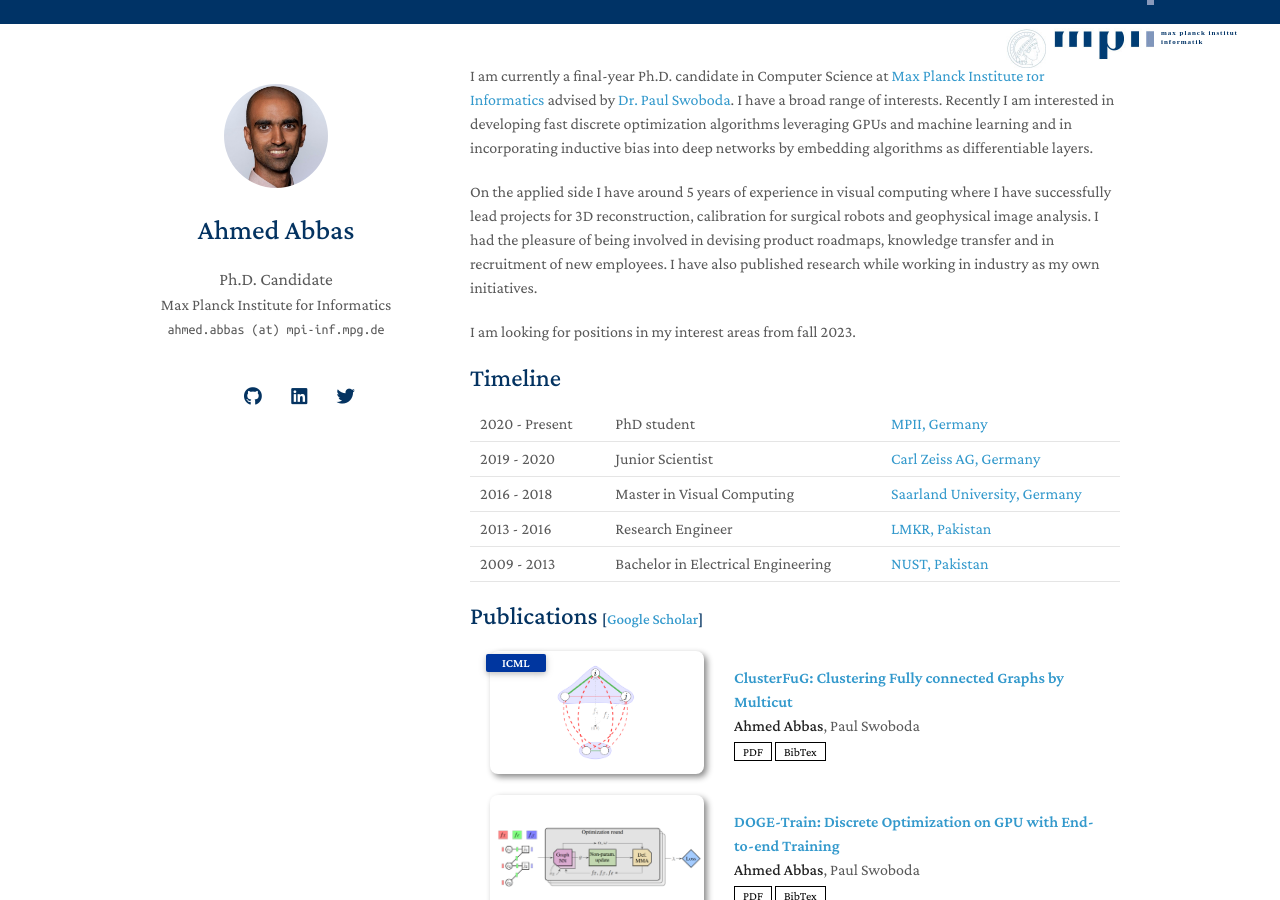
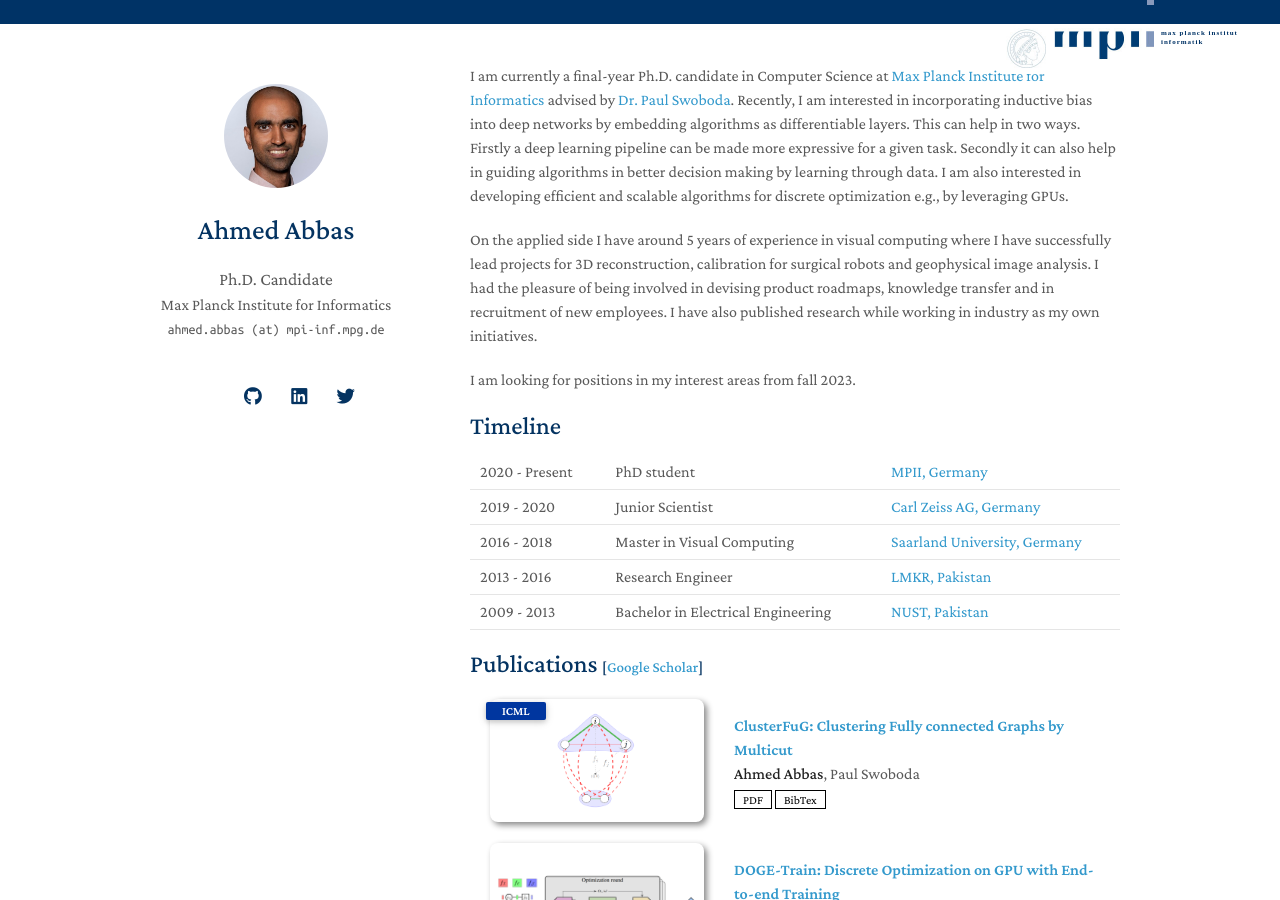
Before and after one commit to aabbas90/aabbas90.github.io, a Jekyll site: the page built from index.md, in a window 1280 px wide and 900 px high. Built offline with Jekyll 4.4.1, drawn with Linux system fonts in a browser that asks for light colours; nearby versions of some CDN libraries; a style sheet for code colours, icons or effects is not loaded.

Commit message:
Update index.md

```diff
--- a/index.md
+++ b/index.md
@@ -2,7 +2,7 @@
 layout: homepage
 ---
 
-I am currently a final-year Ph.D. candidate in Computer Science at [Max Planck Institute for Informatics](https://www.mpi-inf.mpg.de/) advised by [Dr. Paul Swoboda](http://paulswoboda.net/). I have a broad range of interests. Recently I am interested in developing fast discrete optimization algorithms leveraging GPUs and machine learning and in incorporating inductive bias into deep networks by embedding algorithms as differentiable layers.
+I am currently a final-year Ph.D. candidate in Computer Science at [Max Planck Institute for Informatics](https://www.mpi-inf.mpg.de/) advised by [Dr. Paul Swoboda](http://paulswoboda.net/). Recently, I am interested in incorporating inductive bias into deep networks by embedding algorithms as differentiable layers. This can help in two ways. Firstly a deep learning pipeline can be made more expressive for a given task. Secondly it can also help in guiding algorithms in better decision making by learning through data. I am also interested in developing efficient and scalable algorithms for discrete optimization e.g., by leveraging GPUs.
 
 On the applied side I have around 5 years of experience in visual computing where I have successfully lead projects for 3D reconstruction, calibration for surgical robots and geophysical image analysis. I had the pleasure of being involved in devising product roadmaps, knowledge transfer and in recruitment of new employees. I have also published research while working in industry as my own initiatives.
 
```
